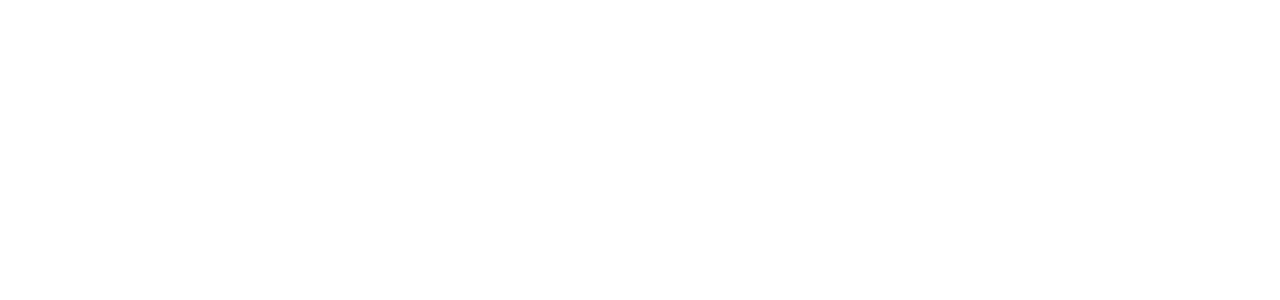
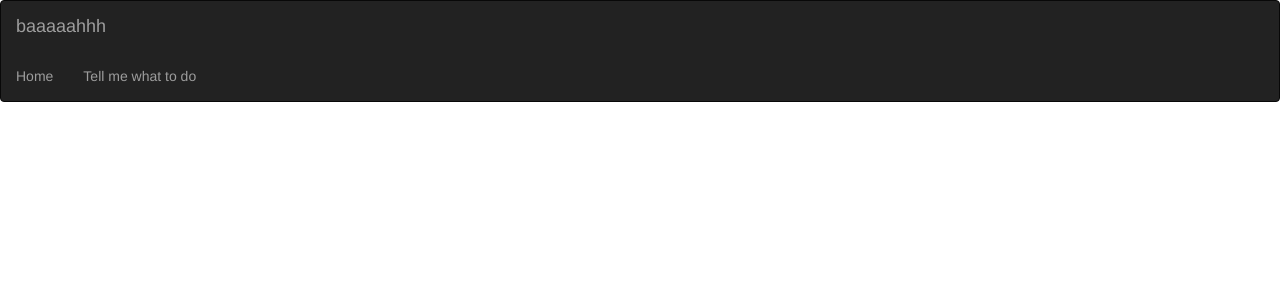
Before and after one commit to cadmiumcat/MyFlask, a Flask app: page / in a window 1280 px wide. Before the commit the part shown is empty. Shown: the top 300 px of the page. Run offline with Flask 2, Linux system fonts and the light colour scheme; some libraries are stand-ins or nearby versions.

Commit message:
Navbar for base.html with links to home and about

```diff
--- a/templates/base.html
+++ b/templates/base.html
@@ -1,3 +1,15 @@
 {% extends "bootstrap/base.html" %}
 
 {% block title%} This is a title {% endblock %}
+
+{% block navbar %}
+    <nav class="navbar navbar-inverse" role="navigation">
+        <div class="container-fluid">
+            <a class="navbar-brand" href="#">baaaaahhh</a>
+        </div>
+        <ul class="nav navbar-nav">
+            <li><a href="{{ url_for('home') }}">Home</a> </li>
+            <li><a href="{{ url_for('about') }}">Tell me what to do</a></li>
+        </ul>
+    </nav>
+{% endblock %}
```
